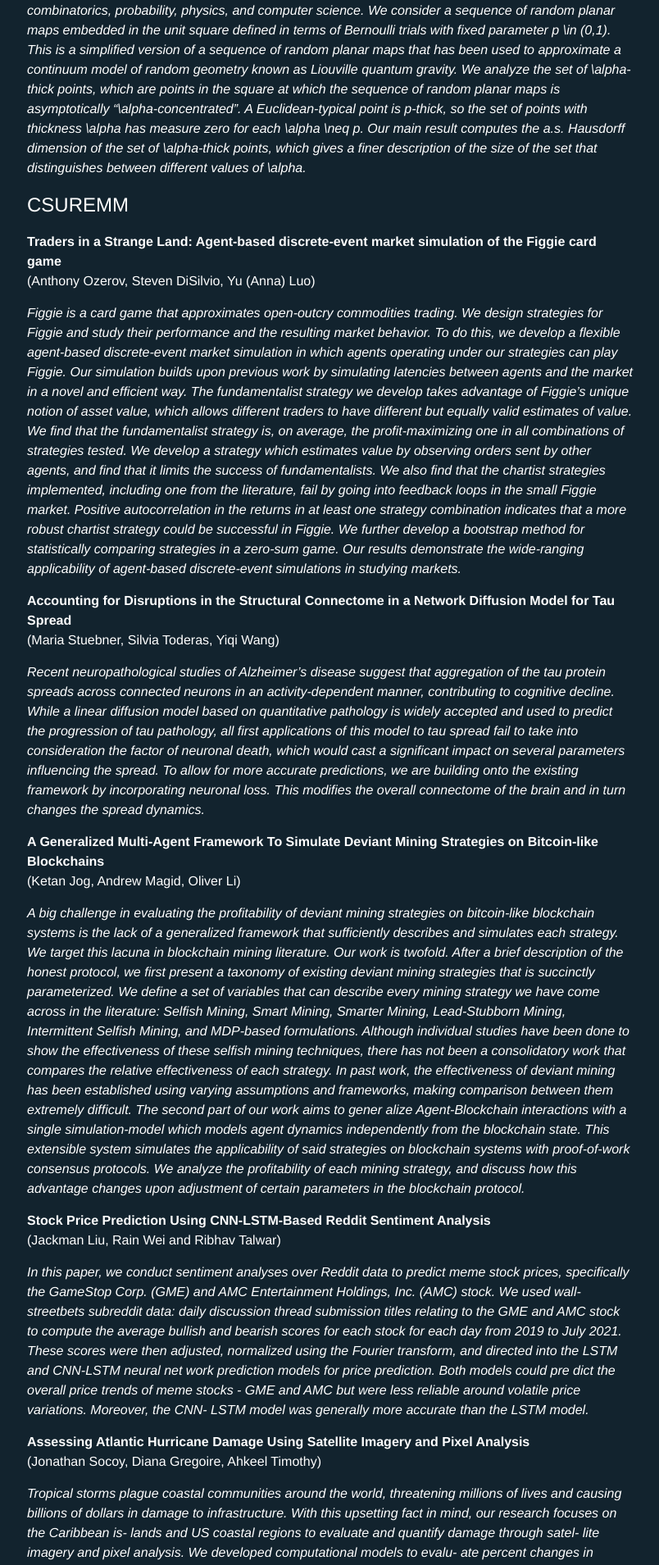
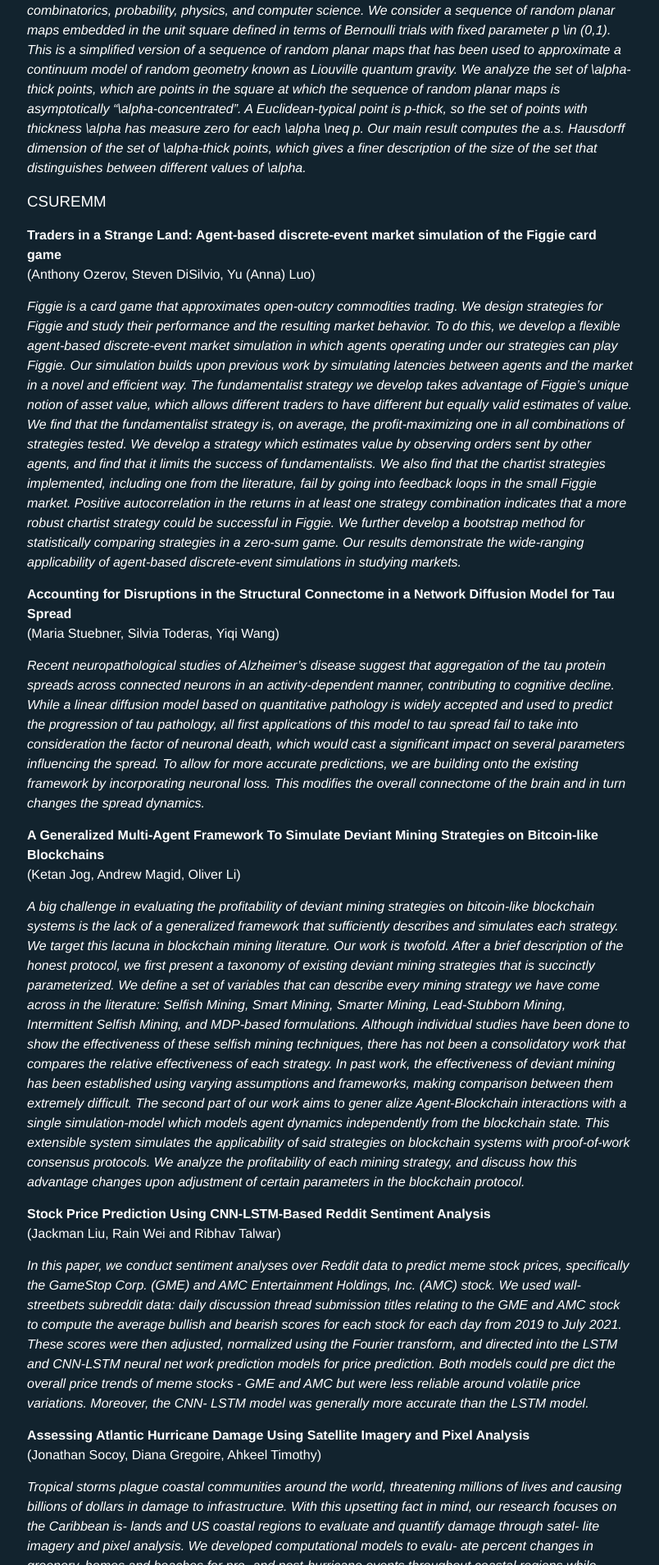
Before and after one commit to ColumbiaUndergradMathModeling/Home, a Jekyll site: the page built from pages/sums/su21.md, in a window 1280 px wide. Shown: the part 1003-2912 px from the top of the page at 82% size, without its empty margins (237-1041 px from the left). Built offline with Jekyll 4.4.1, drawn with Linux system fonts in a browser that asks for light colours; our own code applies the rules of GitHub Pages for plain Markdown files.

Commit message:
Update su21.md
Categorize

```diff
--- a/pages/sums/su21.md
+++ b/pages/sums/su21.md
@@ -45,7 +45,7 @@ Join Zoom Meeting [here.](https://columbiauniversity.zoom.us/j/93384395727?pwd=T
 We consider a sequence of random planar maps embedded in the unit square defined in terms of Bernoulli trials with fixed parameter p \in (0,1).  This is a simplified version of a sequence of random planar maps that has been used to approximate a continuum model of random geometry known as Liouville quantum gravity.
 We analyze the set of \alpha-thick points, which are points in the square at which the sequence of random planar maps is asymptotically "\alpha-concentrated".  A Euclidean-typical point is p-thick, so the set of points with thickness \alpha has measure zero for each \alpha \neq p. Our main result computes the a.s. Hausdorff dimension of the set of \alpha-thick points, which gives a finer description of the size of the set that distinguishes between different values of \alpha.*
 
-## CSUREMM
+### CSUREMM
 
 **Traders in a Strange Land: Agent-based discrete-event market simulation of the Figgie card game** <br/>
 (Anthony Ozerov, Steven DiSilvio, Yu (Anna) Luo)
```
